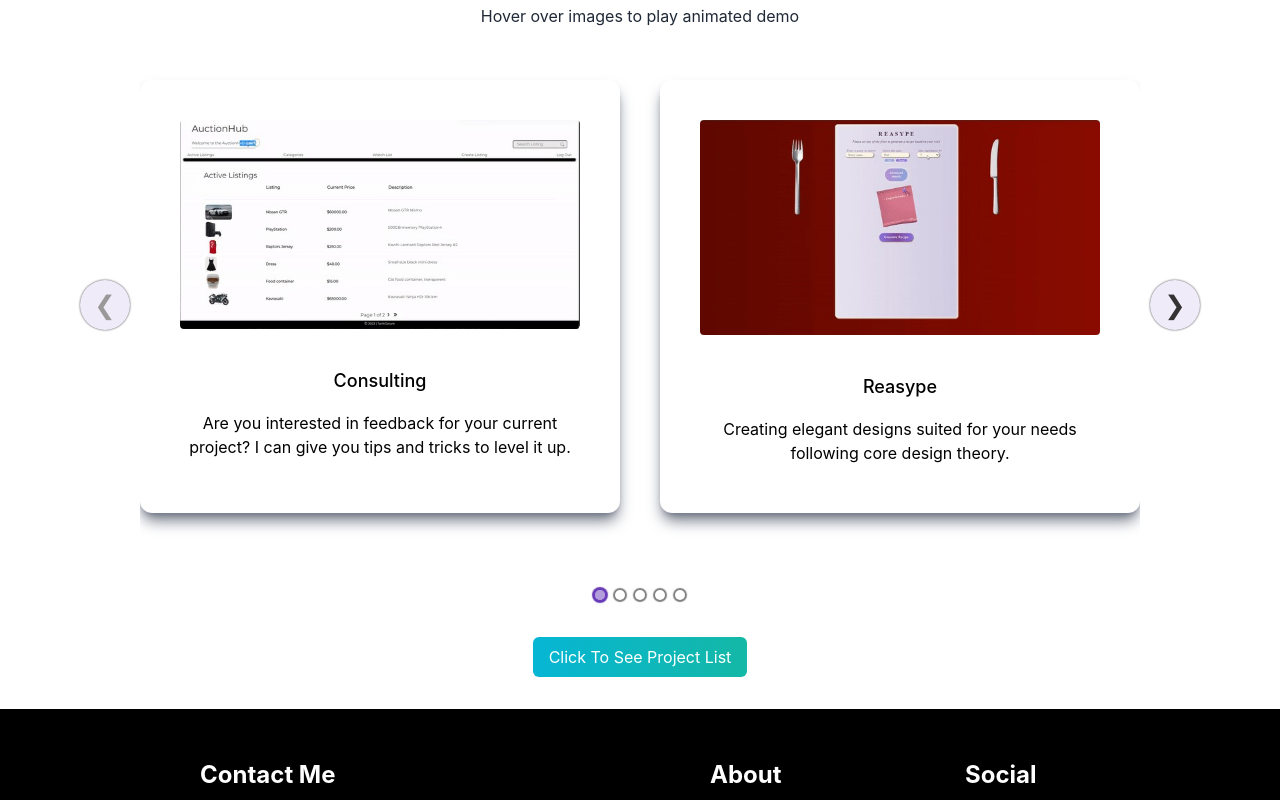
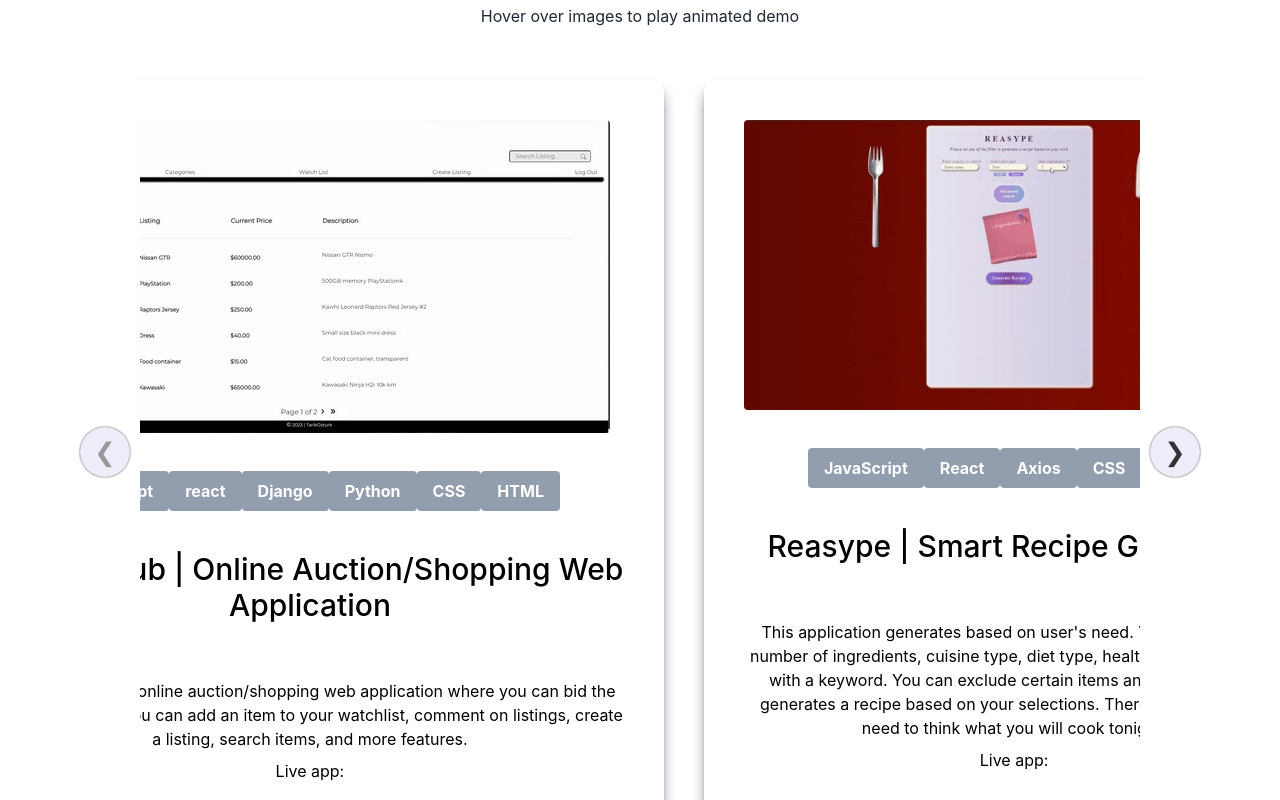
Before and after one commit to tarikozturk017/portfolio, a Next.js app in the folder portfolio/: page / in a window 1280 px wide. Shown: the part 1100-1900 px from the top of the page. Built offline with nearby package versions, Linux system fonts and the light colour scheme.

Commit message:
caurasel update & datajs update

```diff
--- a/portfolio/pages/components/HoverBox.js
+++ b/portfolio/pages/components/HoverBox.js
@@ -11,7 +11,7 @@
       <button
         onMouseEnter={() => setIsShown(true)}
         onMouseLeave={() => setIsShown(false)}>
-        <Image className=" max-w-2xl h-auto transition-shadow ease-in-out duration-300 shadow-none hover:shadow-xl rounded" width={"100%"}  height={"100%"} layout={"responsive"} src={img} />
+        <Image alt='' className=" max-w-2xl h-auto transition-shadow ease-in-out duration-300 shadow-none hover:shadow-xl rounded" width={"100%"}  height={"100%"} layout={"responsive"} src={img} />
       </button>
     </div>
   );
--- a/portfolio/pages/components/Projects.js
+++ b/portfolio/pages/components/Projects.js
@@ -15,6 +15,7 @@
     data.map((project) => {
       if(project.name == name) {
         // console.log(project)
+        console.log(project.name)
         setProjectDisplay(project)
       }
     })
@@ -49,9 +50,9 @@
                 </div> */}
                 <ul className="list-disc">
                   {data.map((project) => {
-                    let pImg = project.images.static
+                    // let pImg = project.images.static
                     return (
-                      <li onMouseOver={e => handleMouse(e.target.innerText)}>{project.name}</li>
+                      <li className=" my-5" onMouseOver={e => handleMouse(e.target.innerText)}>{project.name}</li>
                     )
                   })}
                 </ul>
--- a/portfolio/pages/components/data.js
+++ b/portfolio/pages/components/data.js
@@ -3,31 +3,116 @@
 import auctionHub from "../../public/auctionhub.gif"
 import staticReasype from "../../public/staticReasype.jpg"
 import reasype from "../../public/reasype.gif"
+import planetBlue from "../../public/planetblue.jpg"
+import planetBlueGif from "../../public/planetblue.gif"
+import trivia from "../../public/trivia.jpg"
+import triviaGif from "../../public/trivia.gif"
+import speedTyping from "../../public/speed.jpg"
+import speedTypingGif from "../../public/speed.gif"
+import memeGenerator from "../../public/memeGenerator.jpg"
+import memeGeneratorGif from "../../public/memeGenerator.gif"
+import tenzies from "../../public/tenzies.jpg"
+import tenziesGif from "../../public/tenzies.gif"
+import pomodoro from "../../public/pomodoro.jpg"
+import pomodoroGif from "../../public/pomodoro.gif"
+import quoteGenerator from "../../public/quote-generator.jpg"
+import quoteGeneratorGif from "../../public/quote-generator.gif"
+import calculator from "../../public/calculator.png"
+import calculatorGif from "../../public/calculator.gif"
 
-// import projectData from "./components/data"
 
 const projectData = [
     {
         "name":"AuctionHub | Online Auction/Shopping Web Application",
         "technologies": ["javascript", "react", "Django", "Python", "CSS", "HTML"],
         "description": "AuctionHub is an online auction/shopping web application where you can bid the existing listings. You can add an item to your watchlist, comment on listings, create a listing, search items, and more features.",
-        "features": ["some", "major", "features"],
         "images": {
             "static": staticAuctionHub,
             "dynamic": auctionHub
         }
     },
     {
-        "name":"Reasype",
-        "technologies": ["javascript", "React", "Axios", "CSS", "HTML"],
+        "name":"Reasype | Smart Recipe Generator",
+        "technologies": ["JavaScript", "React", "Axios", "CSS", "HTML"],
         "description": "This application generates based on user's need. You can filter the number of ingredients, cuisine type, diet type, health label and search with a keyword. You can exclude certain items and many more. It generates a recipe based on your selections. Therefore, you do not need to think what you will cook tonight!",
-        "features": ["some", "major", "features"],
         "images": {
-            // img: require("../../public/staticReasype.jpg"),
             "static": staticReasype,
             "dynamic": reasype
         }
-    }
+    },
+    {
+        "name":"PlanetBlue | Shooting Game With Web Application",
+        "technologies": ["JavaScript", "Python", "Flask", "SQL","CSS", "HTML"],
+        "description": "PlanetBlue is a shooting game, which users can register and track their score. Users can see their top scores as well as their standings on the leadership board. The game becomes harder every time the user levels up. ",
+        "images": {
+            "static": planetBlue,
+            "dynamic": planetBlueGif,
+        }
+    },
+    {
+        "name":"Trivia | Quiz Game",
+        "technologies": ["JavaScript", "React", "CSS", "HTML"],
+        "description": "This is a Trivia application that generates a 5-question quiz page. Everytime the questions answered, it displays the correct answered questions. This application uses Opentdb API to get the questions.",
+        "images": {
+            "static": trivia,
+            "dynamic": triviaGif,
+        }
+    },
+    {
+        "name":"Speed Typing Game",
+        "technologies": ["React", "JavaScript","CSS"],
+        "description": "This project aims to improve typing faster. It tracks the time, when the time is up, it disables writing. Users can see the number of words they write.",
+        "images": {
+            "static": speedTyping,
+            "dynamic": speedTypingGif,
+        }
+    },
+    {
+        "name":"Meme Generator",
+        "technologies": ["React", "JavaScript","CSS"],
+        "description": "Meme generator is a project to help you create your memes quickly. All you need to do is to click 'Get a new image' button on the screen until you find one you like. Then add a bottom text and/or top text. And it is ready! You can start getting more attraction with the memes you created.",
+        "images": {
+            "static": memeGenerator,
+            "dynamic": memeGeneratorGif,
+        }
+    },
+    {
+        "name":"Tenzies",
+        "technologies": ["React", "JavaScript","CSS"],
+        "description": "This is a Tenzies application that generates 10 random numbers to the screen. User can click on any number to keep it. If a number is kept, it will be green. When a new numbers generated, the selected numbers will not change. The goal is to keep the 10 numbers same to finish the game.",
+        "images": {
+            "static": tenzies,
+            "dynamic": tenziesGif,
+        }
+    },
+    {
+        "name":"Pomodoro Clock",
+        "technologies": ["React", "JavaScript","CSS"],
+        "description": "Pomodoro Clock is a browser based timer, where you can set your session time, and break time. The alarm starts beeping at the end of the session time and break time. This application enables users to work/study more efficiently.",
+        "images": {
+            "static": pomodoro,
+            "dynamic": pomodoroGif,
+        }
+    },
+    {
+        "name":"Random Quote Generator",
+        "technologies": ["React", "JavaScript","CSS"],
+        "description": "This web application randomly generates quotes from famous people.",
+        "images": {
+            "static": quoteGenerator,
+            "dynamic": quoteGeneratorGif,
+        }
+    },
+    {
+        "name":"Calculator",
+        "technologies": ["React", "JavaScript","CSS"],
+        "description": "Calculator is an application where you can do the mathematical operations.",
+        "images": {
+            "static": calculator,
+            "dynamic": calculatorGif,
+        }
+    },
+
 ];
 
 export default projectData;
--- a/portfolio/pages/index.js
+++ b/portfolio/pages/index.js
@@ -7,6 +7,9 @@
 import HoverBox from './components/HoverBox';
 import Footer from './components/Footer';
 import Projects from './components/Projects';
+import ProjectDetail from './components/ProjectDetail';
+
+import data from "./components/data"
 
 // import SendForm from './components/SendForm';
 
@@ -105,24 +108,18 @@
             {/* FIRST */}
             <div className="w-auto lg:flex gap-10">
             <div className="text-center shadow-lg p-10 rounded-xl my-10 shadow-gray-500 flex-1">
-              <HoverBox static={staticAuctionHub} playGif={auctionHub} />
+              {/* <HoverBox static={staticAuctionHub} playGif={auctionHub} />
               <h3 className="text-lg font-medium pt-8 pb-2 dark:text-white">Consulting</h3>
               <p className="py-2 dark:text-white">
                 Are you interested in feedback for your current project? I can
                 give you tips and tricks to level it up.
-              </p>
+              </p> */}
+              <ProjectDetail project={data[0]}/>
 
             </div>
             <div className="text-center shadow-lg shadow-gray-500 p-10 rounded-xl my-10   flex-1">
-              <HoverBox static={staticReasype} playGif={reasype} />
-              <h3 className="text-lg font-medium pt-8 pb-2 dark:text-gray-200">
-                Reasype
-              </h3>
-              <p className="py-2 dark:text-gray-200">
-                Creating elegant designs suited for your needs following core
-                design theory.
-              </p>
 
+              <ProjectDetail project={data[1]}/>
             </div>
 
           </div>
@@ -131,26 +128,12 @@
                 {/* SECOND */}
               <div className="lg:flex gap-10">
                 <div className="text-center p-10 rounded-xl my-10 shadow-lg shadow-gray-500 flex-1">
-              <HoverBox static={planetBlue} playGif={planetBlueGif} />
-                <h3 className="text-lg font-medium pt-8 pb-2 dark:text-white">
-                  Code your dream project
-                </h3>
-                <p className="py-2 dark:text-white">
-                  Do you have an idea for your next great website? Let's make it a
-                  reality.
-                </p>
+                <ProjectDetail project={data[2]}/>
 
               </div>
 
             <div className="text-center shadow-lg p-10 rounded-xl my-10 shadow-gray-500 flex-1">
-            <HoverBox static={trivia} playGif={triviaGif} />
-              <h3 className="text-lg font-medium pt-8 pb-2 dark:text-white">
-                Code your dream project
-              </h3>
-              <p className="py-2 dark:text-white">
-                Do you have an idea for your next great website? Let's make it a
-                reality.
-              </p>
+            <ProjectDetail project={data[3]}/>
 
             </div>
           </div>
@@ -158,27 +141,12 @@
                {/* THIRD */}
                <div className="lg:flex gap-10">
               <div className="text-center shadow-lg p-10 rounded-xl my-10 shadow-gray-500 flex-1">
-            <HoverBox static={speedTyping} playGif={speedTypingGif} />
-              <h3 className="text-lg font-medium pt-8 pb-2 dark:text-white">
-                Code your dream project
-              </h3>
-              <p className="py-2 dark:text-white">
-                Do you have an idea for your next great website? Let's make it a
-                reality.
-              </p>
+              <ProjectDetail project={data[4]}/>
 
 
             </div>
               <div className="text-center shadow-lg p-10 rounded-xl my-10  shadow-gray-500 flex-1">
-              {/* <Image src={tarikPic} width={100} height={100} /> */}
-              <HoverBox static={memeGenerator} playGif={memeGeneratorGif} />
-              <h3 className="text-lg font-medium pt-8 pb-2 dark:text-white ">
-                Reasype
-              </h3>
-              <p className="py-2 dark:text-white">
-                Creating elegant designs suited for your needs following core
-                design theory.
-              </p>
+              <ProjectDetail project={data[5]}/>
 
             </div>
 
@@ -190,23 +158,10 @@
               <div>
                <div className="lg:flex gap-10">
             <div className="text-center shadow-lg p-10 rounded-xl my-10  shadow-gray-500 flex-1">
-              <HoverBox static={tenzies} playGif={tenziesGif} />
-              <h3 className="text-lg font-medium pt-8 pb-2 dark:text-white ">
-                Reasype
-              </h3>
-              <p className="py-2 dark:text-white">
-                Creating elegant designs suited for your needs following core
-                design theory.
-              </p>
-
+            <ProjectDetail project={data[6]}/>
             </div>
             <div className="text-center shadow-lg p-10 rounded-xl my-10 shadow-gray-500 flex-1">
-              <HoverBox static={pomodoro} playGif={pomodoroGif} />
-              <h3 className="text-lg font-medium pt-8 pb-2 dark:text-white">Consulting</h3>
-              <p className="py-2 dark:text-white">
-                Are you interested in feedback for your current project? I can
-                give you tips and tricks to level it up.
-              </p>
+            <ProjectDetail project={data[7]}/>
 
             </div>
           </div>
@@ -216,25 +171,10 @@
           {/* FIFTH */}
           <div className="lg:flex gap-10">
             <div className="text-center shadow-lg p-10 rounded-xl my-10 shadow-gray-500 flex-1">
-                <HoverBox static={quoteGenerator} playGif={quoteGeneratorGif} />
-                <h3 className="text-lg font-medium pt-8 pb-2 dark:text-white">Consulting</h3>
-                <p className="py-2 dark:text-white">
-                  Are you interested in feedback for your current project? I can
-                  give you tips and tricks to level it up.
-                </p>
-
+            <ProjectDetail project={data[8]}/>
               </div>
               <div className="text-center shadow-lg p-10 rounded-xl my-10 shadow-gray-500 flex-1">
-            <HoverBox static={calculator} playGif={calculatorGif} />
-              <h3 className="text-lg font-medium pt-8 pb-2 dark:text-white">
-                Code your dream project
-              </h3>
-              <p className="py-2 dark:text-white">
-                Do you have an idea for your next great website? Let's make it a
-                reality.
-              </p>
-
-
+              <ProjectDetail project={data[9]}/>
             </div>
 
           </div>
```
